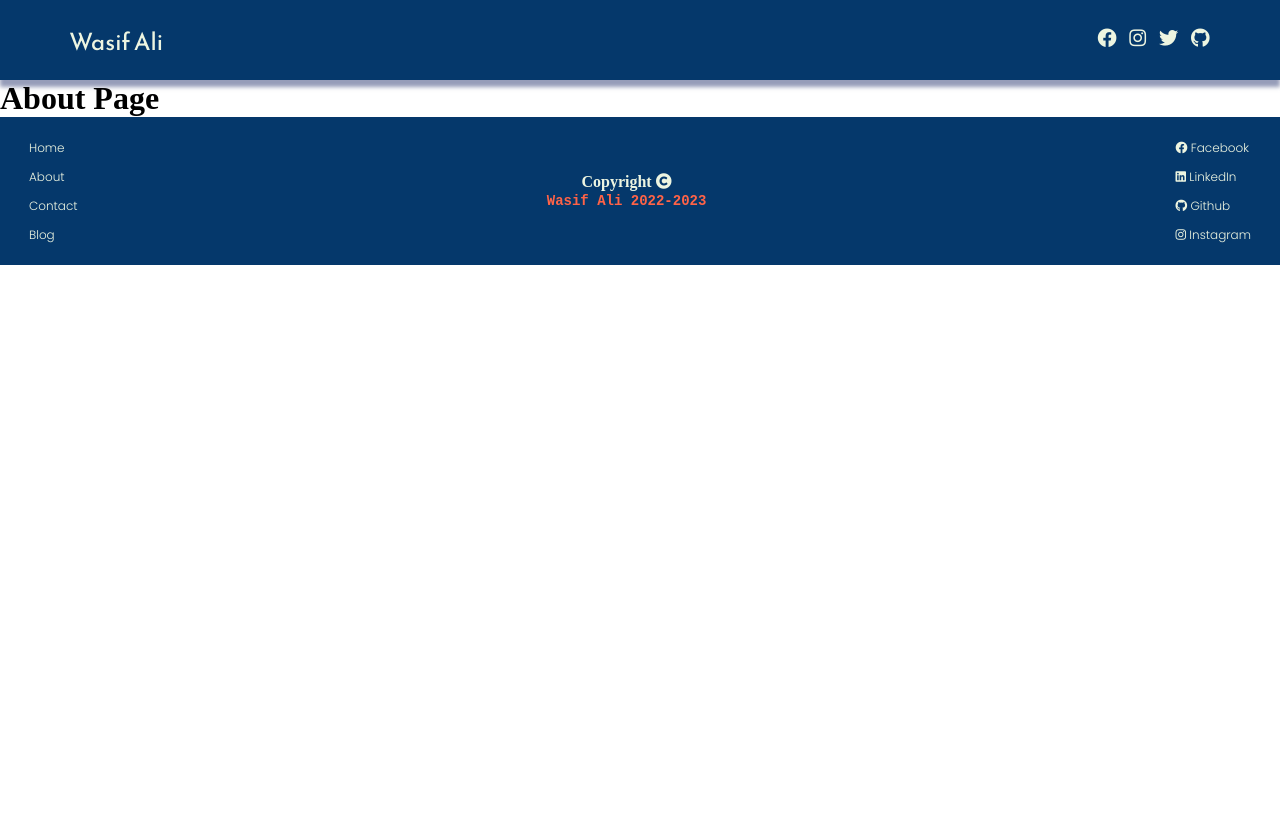
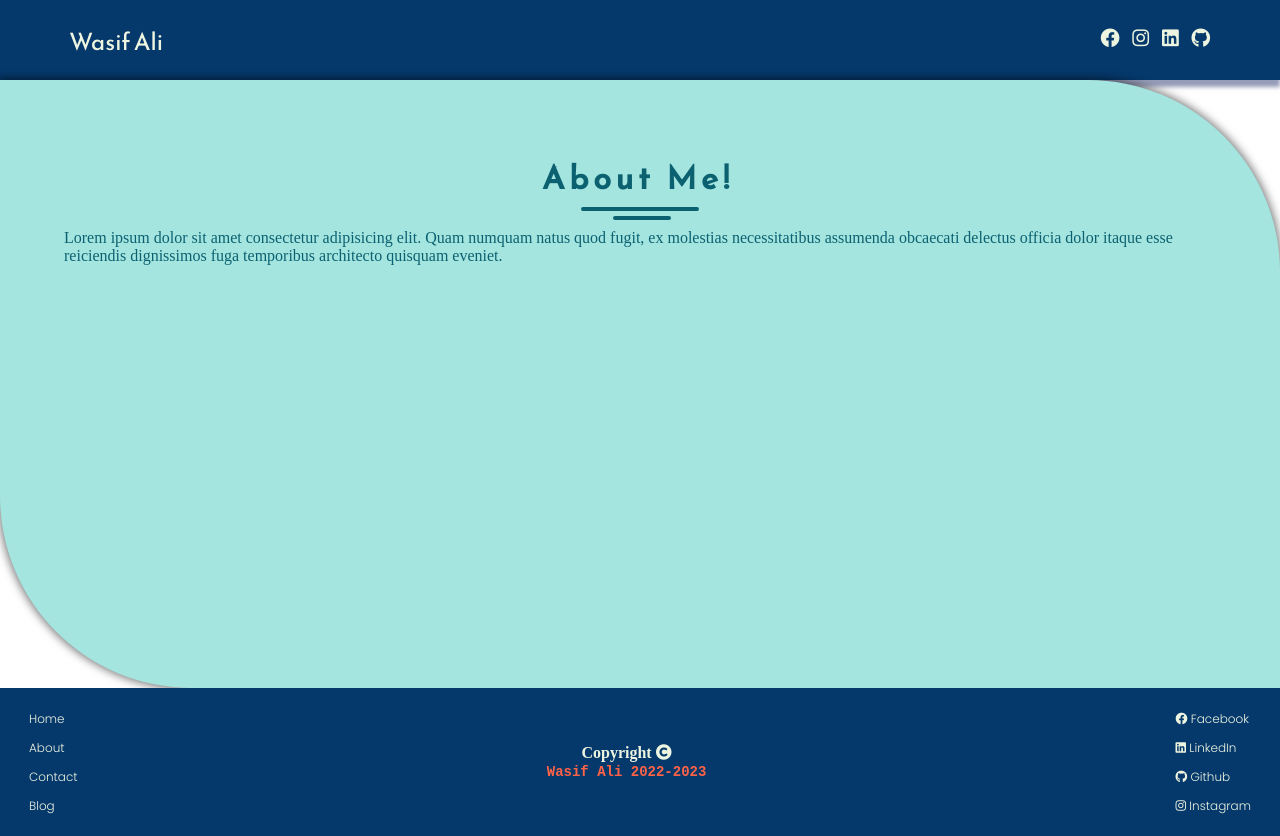
Before and after one commit to WaxifAlee/portfolio, a React (Create React App) app: page /about in a window 1280 px wide. Before the commit the page ends 800 px from the top, so only its background shows below. Built offline with nearby package versions, Linux system fonts and the light colour scheme.

Commit message:
about page initialized

```diff
--- a/src/App.js
+++ b/src/App.js
@@ -1,5 +1,5 @@
 import HomePage from "./containers/homePage";
-import About from "./pages/About";
+import About from "./pages/About/About";
 import Navbar from "./components/Navbar/Navbar";
 import Contact from "./pages/Contact";
 import Blog from "./pages/Blog";
--- a/src/components/ContactForm/contactForm.css
+++ b/src/components/ContactForm/contactForm.css
@@ -18,6 +18,15 @@
   100% {
     -ms-transform: scale(1);
     transform: scale(1);
+  }
+}
+
+@keyframes flip-horizontal {
+  0% {
+    transform: rotateX(-180deg);
+  }
+  100% {
+    transform: rotateX(0deg);
   }
 }
 
@@ -49,7 +58,7 @@
   border-top-right-radius: 10rem;
   border-bottom-left-radius: 10rem;
   font-family: "Reem Kufi";
-  animation: elastic 1.5s ease-in;
+  animation: flip-horizontal 1.5s ease-in;
 }
 
 .entry-container p {
--- a/src/components/Hero/Hero.jsx
+++ b/src/components/Hero/Hero.jsx
@@ -4,6 +4,7 @@ import wasif from "../../assets/wasif.png";
 import Bars from "../Bars/Bars";
 
 const Hero = () => {
+
   return (
     <div className="hero-container">
       <div className="hero-wrapper">
--- a/src/components/Navbar/Navbar.jsx
+++ b/src/components/Navbar/Navbar.jsx
@@ -39,8 +39,8 @@ const Navbar = () => {
             >
               <i className="fab fa-instagram"></i>
             </a>
-            <a target="_blank" rel="" href="/">
-              <i className="fab fa-twitter"></i>
+            <a target="_blank" rel="noreferrer" href="https://www.linkedin.com/in/wasif-ali-741b0918b">
+              <i className="fab fa-linkedin"></i>
             </a>
             <a
               target="_blank"
@@ -89,9 +89,9 @@ const Navbar = () => {
                   <a
                     target="_blank"
                     rel=" noreferrer"
-                    href="https://www.twitter.com/WasifAl91051117/"
+                    href="https://www.linkedin.com/in/wasif-ali-741b0918b"
                   >
-                    <i className="fab fa-twitter"></i>
+                    <i className="fab fa-linkedin"></i>
                   </a>
                   <a
                     target="_blank"
--- a/src/pages/About.jsx
+++ /dev/null
@@ -1,11 +0,0 @@
-import React from "react";
-
-const About = () => {
-  return (
-    <div>
-      <h1>About Page</h1>
-    </div>
-  );
-};
-
-export default About;
--- /dev/null
+++ b/src/pages/About/About.css
@@ -0,0 +1,23 @@
+.section-container {
+  background: #a4e5e0;
+  min-height: 76vh;
+  border-top-right-radius: 12rem;
+  border-bottom-left-radius: 12rem;
+  animation: elastic 1s ease;
+  box-shadow: 0 0 8px 2px rgba(0, 0, 0, 0.507);
+}
+
+.--section__elements-container {
+  padding: 4rem;
+  display: flex;
+  justify-content: center;
+  align-items: center;
+  flex-direction: column;
+  color: #0c6170;
+}
+
+.--section__elements-container > .about-me-text-container > h2 {
+  font-family: "Reem Kufi";
+  font-size: 2em;
+  word-spacing: 3px;
+}
--- /dev/null
+++ b/src/pages/About/About.jsx
@@ -0,0 +1,28 @@
+import React from "react";
+import "./About.css"
+
+const About = () => {
+  return (
+    <div>
+      <div className="about-page">
+        <section className="section-container">
+          <div className="--section__elements-container">
+            <div className="about-me-text-container typewriter">
+              <h2>About Me!</h2>
+              <hr style={{width:"60%", textAlign:"center", marginLeft:"20%", marginTop: "5px", border: "2px solid #0C6170", borderRadius: "5px"}} />
+              <hr style={{width:"30%", textAlign:"center", marginLeft:"36%", marginTop: "5px", border: "2px solid #0C6170", borderRadius: "5px"}} />
+            </div>
+            <div className="section-main-elements">
+              <div className="--section__elements-container-text">
+                <p>Lorem ipsum dolor sit amet consectetur adipisicing elit. Quam numquam natus quod fugit, ex molestias necessitatibus assumenda obcaecati delectus officia dolor itaque esse reiciendis dignissimos fuga temporibus architecto quisquam eveniet.</p>
+              </div>
+              <div className="--section__elements-container-image"></div>
+            </div>
+          </div>
+        </section>
+      </div>
+    </div>
+  );
+};
+
+export default About;
```
Also changed, not shown: src/assets/computer.svg (added), 1 other file (tests, documents, lock files or other folders).
